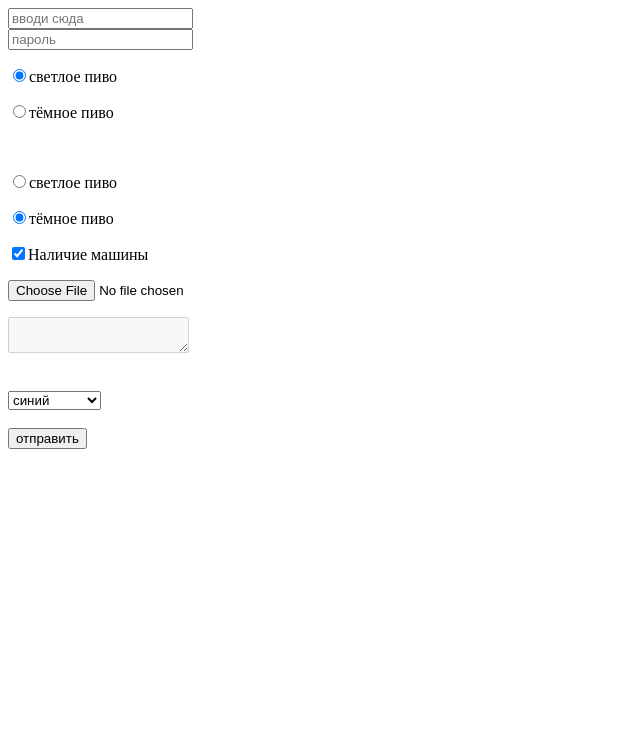
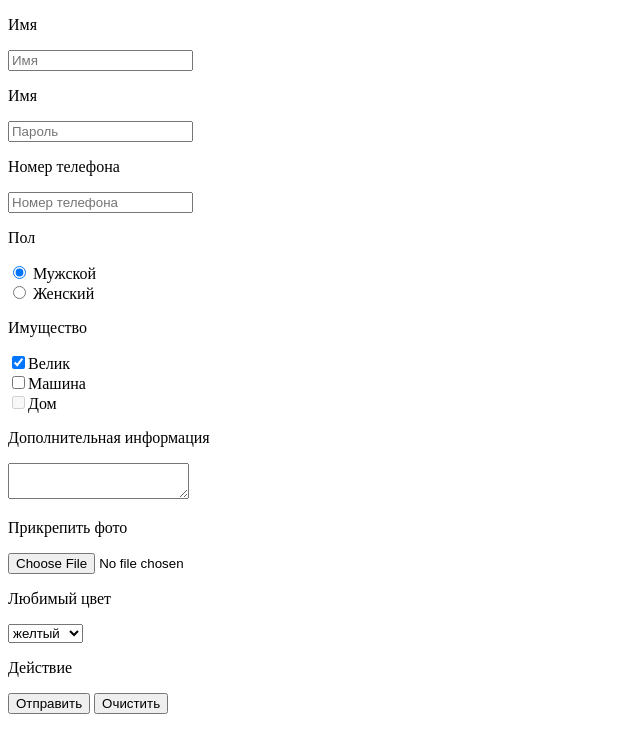
Before and after one commit to Turt1ePower/learnhtmlcss, a plain HTML site: page learnhtmlcss/index.html in a window 1280 px wide. Shown: the whole page, without its empty margins (0-640 px from the left). Drawn offline with Linux system fonts and the light colour scheme.

Commit message:
fix forms and input

```diff
--- a/learnhtmlcss/index.html
+++ b/learnhtmlcss/index.html
@@ -7,52 +7,74 @@
 	<title>learn html css</title>
 </head>
 <body>
-<form action="#" method="post" enctype="multipart/form-data"></form>
-
+<form action="#" method="post" enctype="multipart/form-data">
 	<div>
-	<input type="text" name="username" value="" placeholder="вводи сюда" tabindex="1"/>
-</div>
-<div>
-	<input type="password" name="userpass" value="" placeholder="пароль" />
+		<p>Имя</p>
+		<input type="text" name="username" tabindex="1" placeholder="Имя">
 	</div>
 
 	<div>
-<p><input tabindex="2" checked type="radio" name="beer" value="lager">светлое пиво</p>
-<p><input tabindex="2" type="radio" name="beer" value="dark">тёмное пиво</p>
-</div>
-
-<br>
-
-<div>
-	<p><input type="radio" name="beer2" value="lager">светлое пиво</p>
-	<p><input checked type="radio" name="beer2" value="dark">тёмное пиво</p>
+		<p>Имя</p>
+		<input type="password" name="userpass" tabindex="2" placeholder="Пароль">
 	</div>
 
 	<div>
-		<p><input checked type="checkbox" name="car" value="yes">Наличие машины</p>
+		<p>Номер телефона</p>
+		<input type="tel" name="userphone" tabindex="3" placeholder="Номер телефона">
 	</div>
 
-<div><input type="file" name="photo"></div>
+	<div>
+		<p>Пол</p>
+		<div>
+			<input checked type="radio" name="gender" value="male" tabindex="4"> Мужской
+		</div>
+		<div>
+			<input type="radio" name="gender" value="female" tabindex="4"> Женский
+		</div>
+	</div>
 
 	<div>
-	<p><textarea disabled name="text"></textarea></p>
+		<p>Имущество</p>
+		<div>
+			<input tabindex="5" checked type="checkbox" name="bike" value="yes">Велик
+		</div>
+		<div>
+			<input tabindex="6" type="checkbox" name="car" value="yes">Машина
+		</div>
+		<div>
+			<input tabindex="7" disabled type="checkbox" name="house" value="yes">Дом
+		</div>
 	</div>
 
-<br>
 <div>
-<select name="color">
+	<p>Дополнительная информация</p>
+	<textarea tabindex="8" name="text"></textarea>
+</div>
+
+<div>
+	<p>Прикрепить фото</p>
+<input tabindex="9" type="file" name="userphoto">
+</div>
+
+<div>
+	<p>Любимый цвет</p>
+	<select tabindex="10" name="color" id="">
 		<option value="red">красный</option>
-	<option selected value="blue">синий</option>
-	<option value="orange">оранжевый</option>
+		<option value="green">зелёный</option>
+		<option selected value="yellow">желтый</option>
+	</select>
+</div>
 
 
-</select>
+<div>
+	<p>Действие</p>
+	<button tabindex="11" type="submit">Отправить</button>
+	<button tabindex="12" type="reset">Очистить</button>
 </div>
-<br>
 
-<div>
-	<button type="reset">отправить</button>
-</div>
+</form>
+
+
 
 </body>
 </html>
```
Lines whose indentation alone changed are shown as unchanged.
